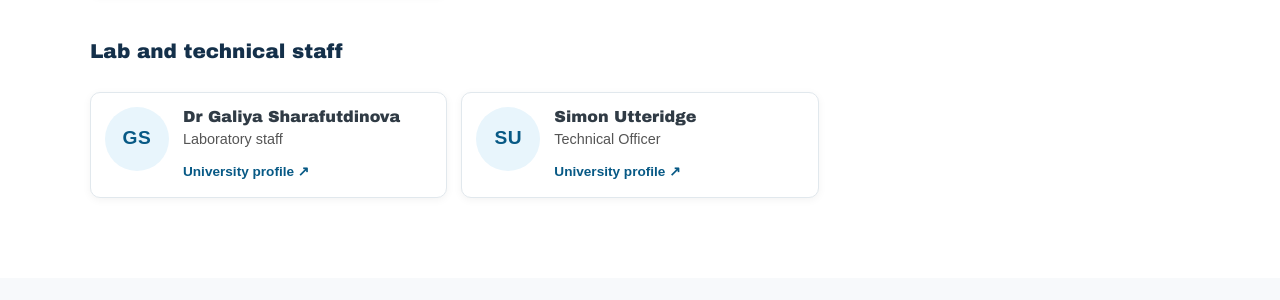
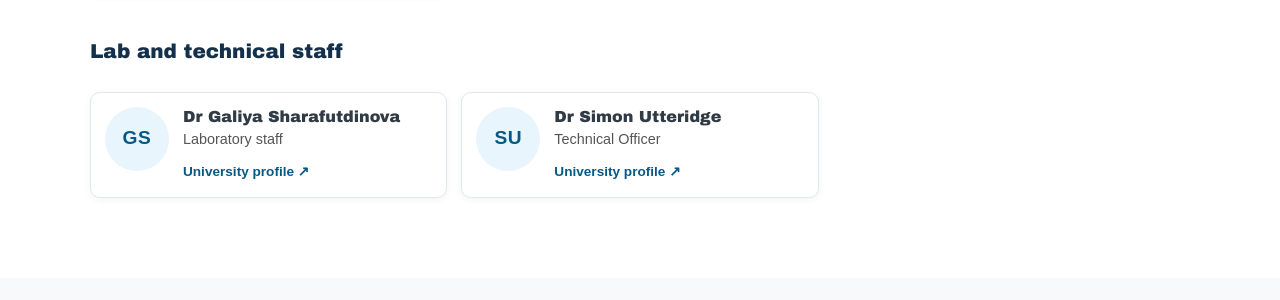
Before and after one commit to NewyPhysics/unofficial_homepage, a Jekyll site: the page built from index.html, in a window 1280 px wide and 900 px high, scrolled down 2840 px. Shown: the part 152-452 px from the top of the window. Built offline with Jekyll 4.4.1, drawn with Linux system fonts in a browser that asks for light colours.

```diff
--- a/_data/team.yml
+++ b/_data/team.yml
@@ -54,7 +54,7 @@
   status: past
   supervisors: [schunker-hannah]
 
-- name: "Simon Utteridge"
+- name: "Dr Simon Utteridge"
   sort_name: "Utteridge"
   role: technical
   status: current
```
